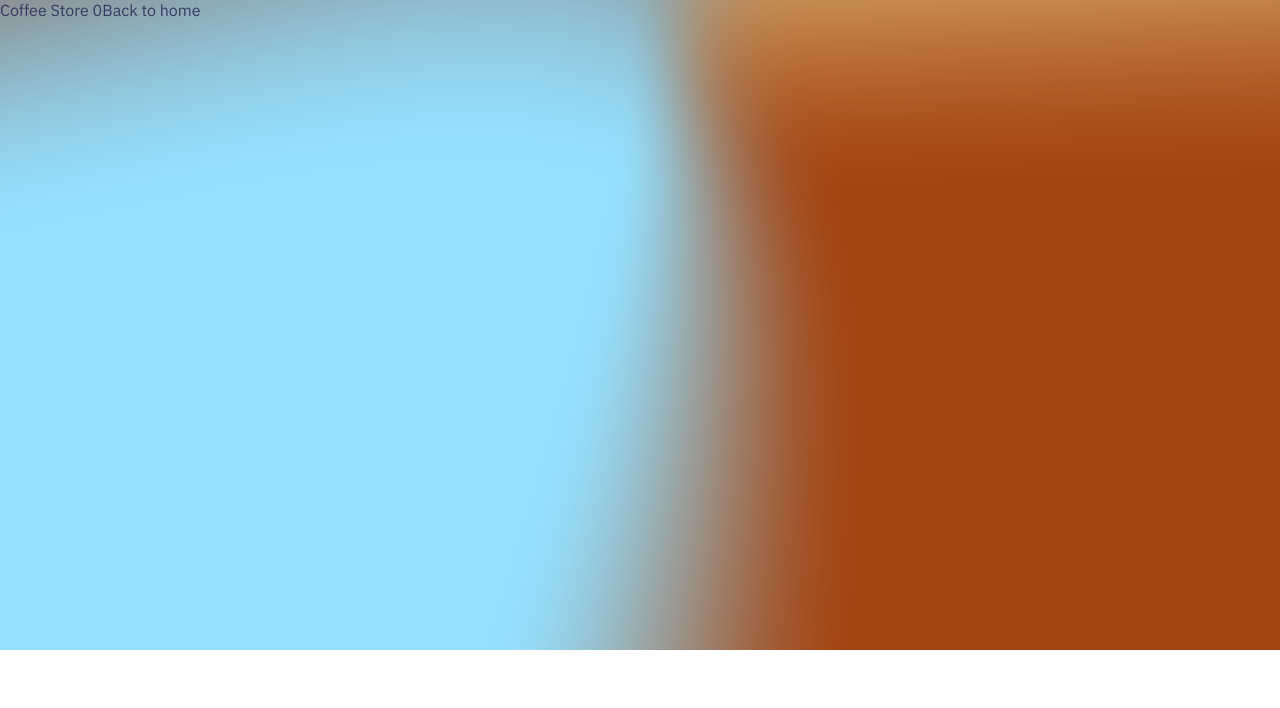
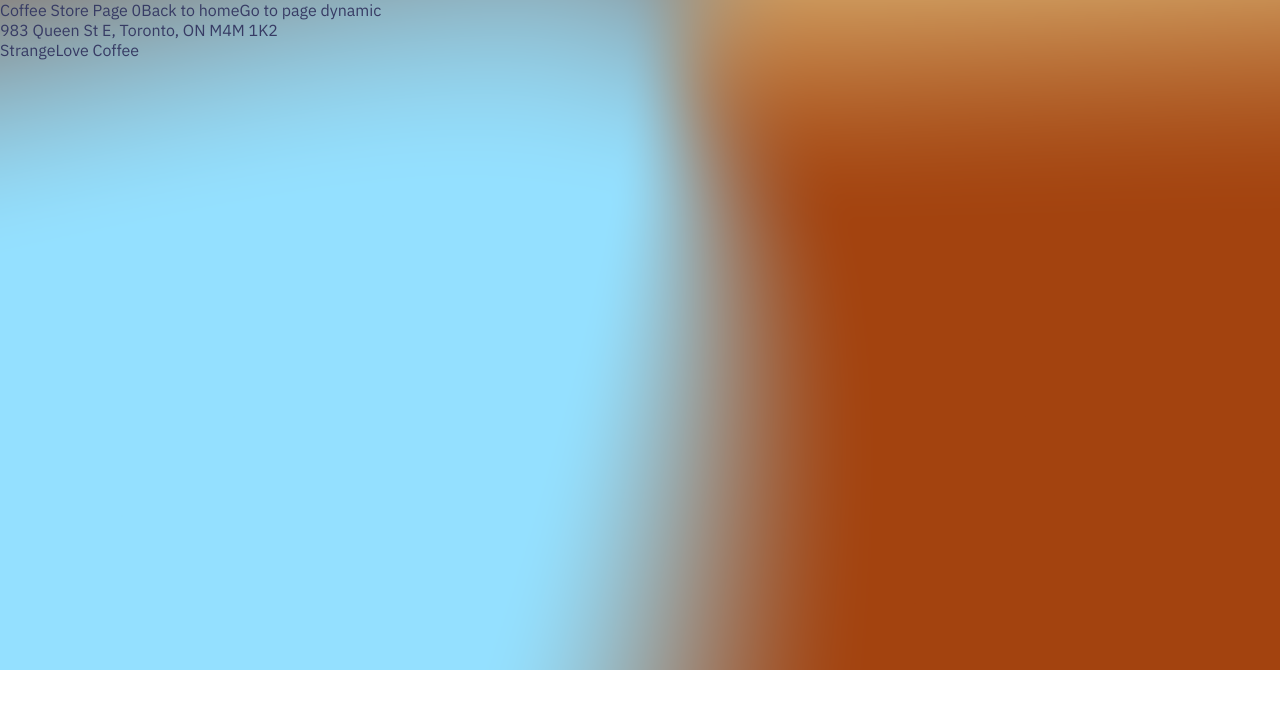
Before and after one commit to iafhurtado/coffee-connoisseur, a Next.js app: page /coffee-store/0 in a window 1280 px wide. Shown: the top 708 px of the page. Built offline with nearby package versions, Linux system fonts and the light colour scheme.

Commit message:
fallback

```diff
--- a/pages/coffee-store/[id].js
+++ b/pages/coffee-store/[id].js
@@ -1,13 +1,43 @@
+import { useRouter } from "next/router";
 import Link from "next/link";
-import { useRouter } from "next/router";
+import coffeeStoresData from "../../data/coffee-stores.json";
 
-export default function CoffeeStore() {
+export async function getStaticProps(staticProps) {
+  const params = staticProps.params;
+  console.log("params", params);
+  return {
+    props: {
+      coffeeStore: coffeeStoresData.find((coffeeStore) => {
+        return coffeeStore.id.toString() === params.id; //dynamic id
+      }),
+    },
+  };
+}
+export function getStaticPaths() {
+  return {
+    paths: [{ params: { id: "0" } }, { params: { id: "1" } }],
+    fallback: true,
+  };
+}
+
+const CoffeeStore = (props) => {
   const router = useRouter();
+  console.log("router", router);
 
+  console.log("props", props);
   return (
     <div>
-      Coffee Store {router.query.id}
-      <Link href="/"><a>Back to home</a></Link>
+      Coffee Store Page {router.query.id}
+      <Link href="/">
+        <>Back to home</>
+      </Link>
+      <Link href="/coffee-store/dynamic">
+        <>Go to page dynamic</>
+      </Link>
+      <p>{props.coffeeStore.address}</p>
+      <p>{props.coffeeStore.name}</p>
     </div>
   );
-}
+};
+
+export default CoffeeStore;
```
